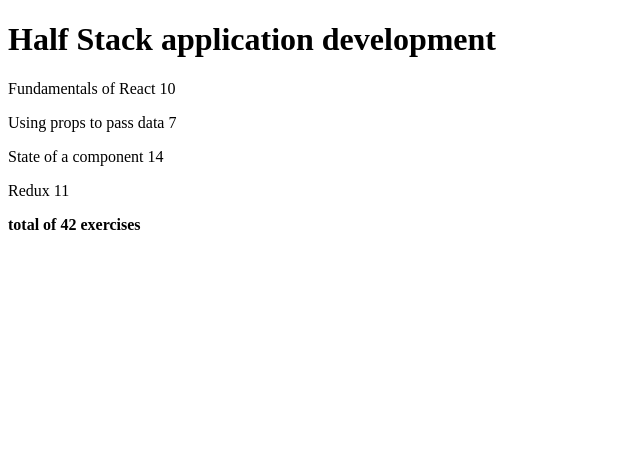
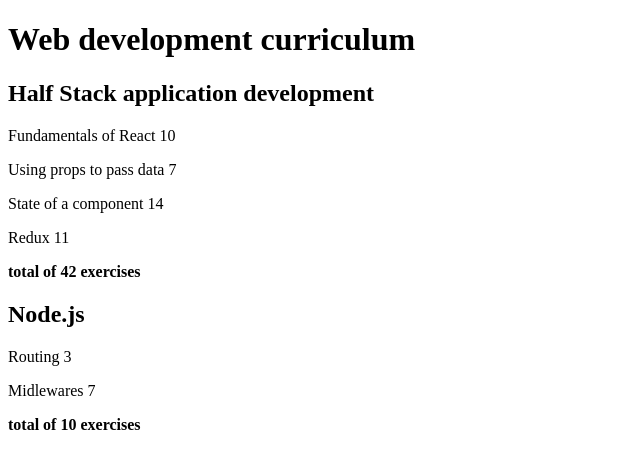
Before and after one commit to Snorri-pj/Fullstackopen, a React (Vite) app in the folder part2/courseinfo/: page / in a window 1280 px wide. Shown: the top 468 px of the page, without its empty margins (0-640 px from the left). Built offline with nearby package versions, Linux system fonts and the light colour scheme.

Commit message:
finished 2.4

```diff
--- a/part2/courseinfo/src/App.jsx
+++ b/part2/courseinfo/src/App.jsx
@@ -1,16 +1,20 @@
-const Course = ( {course} ) => {
+const Course = ( {courses} ) => {
   return(
     <div>
-      <Header course={course.name} />
-      <Content parts={course.parts} />
-      <Total parts={course.parts} />
+      <Header course={courses[0].name} />
+      <Content parts={courses[0].parts} />
+      <Total parts={courses[0].parts} />
+      <Header course={courses[1].name} />
+      <Content parts={courses[1].parts} />
+      <Total parts={courses[1].parts} />
     </div>
   )
 }
 
-const Header = (props) => <h1>{props.course}</h1>
+const Header = (props) => <h2>{props.course}</h2>
 
 const Content = (props) => {
+  console.log(props)
   return (
     <div>
         {props.parts.map(part =>
@@ -20,11 +24,13 @@
   )
 }
 
-const Part = (props) => (
+const Part = (props) => {
+  return(
   <p>
     {props.part.name} {props.part.exercises}
   </p>
   )
+}
 
 const Total = (props) => {
   const sum = props.parts.reduce((a, part) => a + part.exercises, 0)
@@ -36,7 +42,8 @@
 }
 
 const App = () => {
-  const course = {
+  const courses = [
+    {
       id: 1,
       name: 'Half Stack application development',
       parts: [
@@ -59,11 +66,33 @@
           name: 'Redux',
           exercises: 11,
           id: 4
+        }
+      ]
     },
-    ],
+  {
+    name: 'Node.js',
+    id:2,
+    parts: [
+      {
+        name: 'Routing',
+        exercises: 3,
+        id: 1
+      },
+      {
+        name: 'Midlewares',
+        exercises: 7,
+        id: 2
       }
+    ]
+  }
+]
 
-  return <Course course={course} />
+  return (
+    <div>
+      <h1>Web development curriculum</h1>
+      <Course courses={courses} />
+    </div>
+  )
 }
 
 export default App
```
Lines whose indentation alone changed are shown as unchanged.
